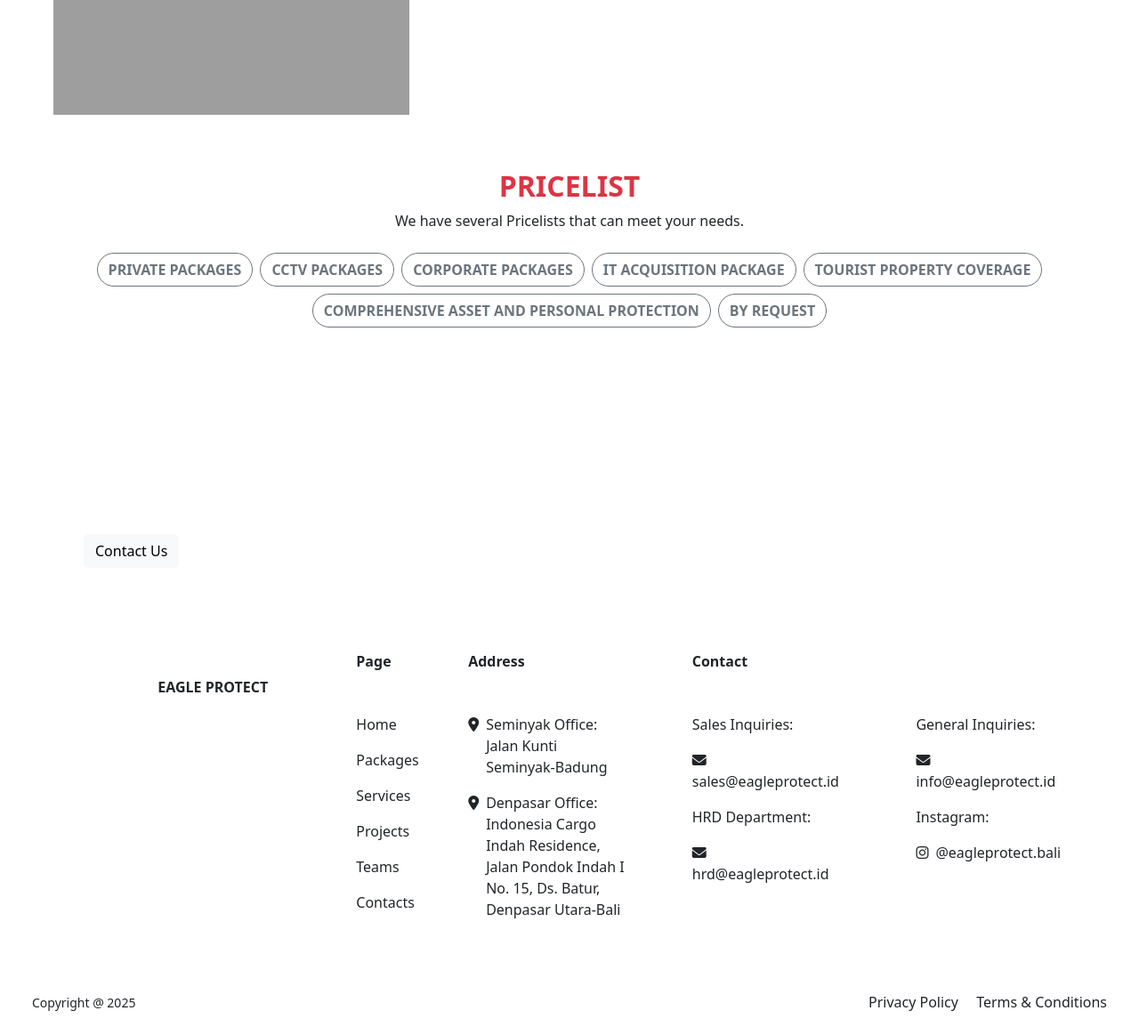
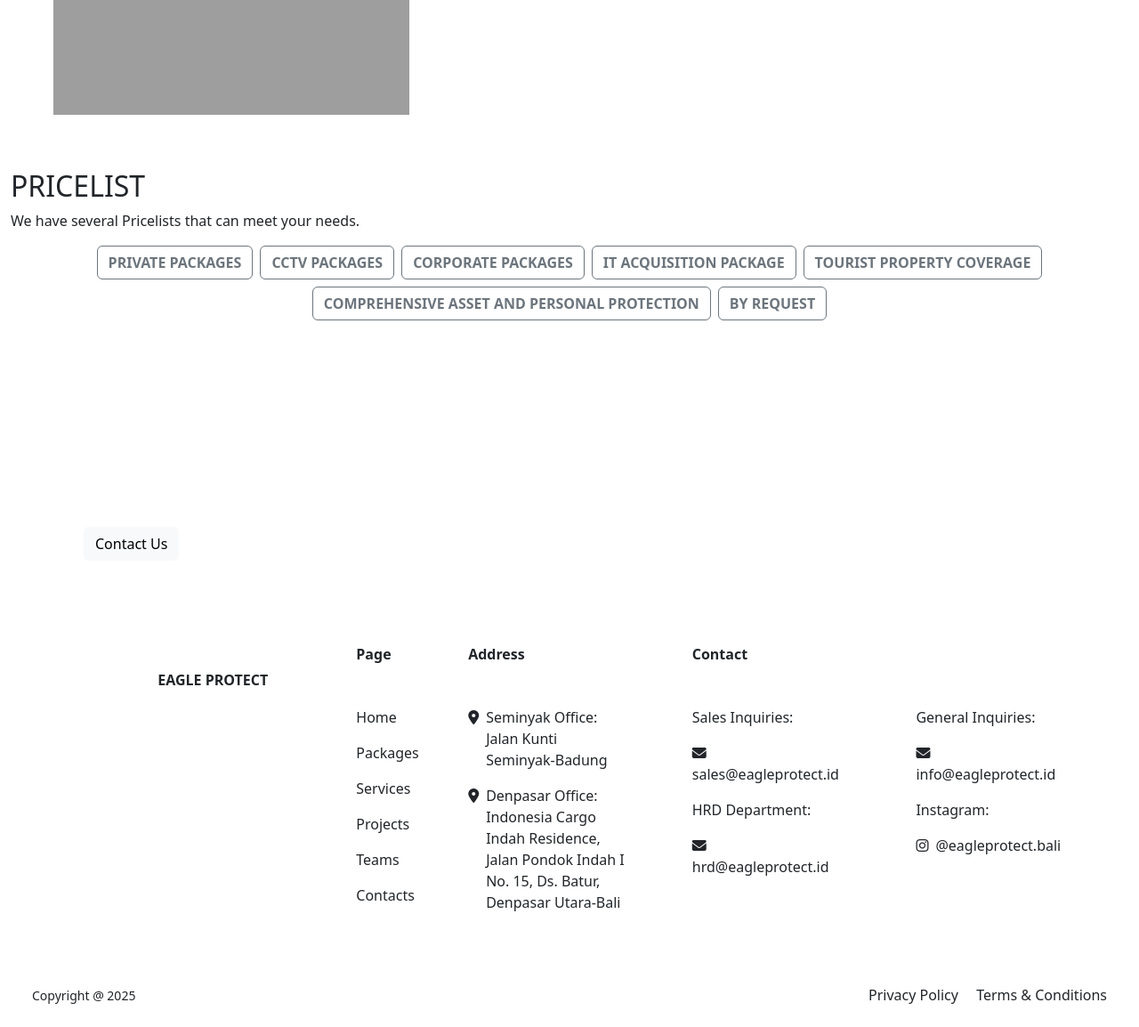
Before and after one commit to indrayanaade/eagleprotect-website, a CodeIgniter 4 app: the page made by app/Views/pricelist/index.php in a window 1280 px wide. Shown: the part 184-1338 px from the top of the page at 89% size. After the commit the page ends 1312 px from the top, so only its background shows below. Run offline with PHP 8.4 and a stand-in for CodeIgniter, Linux system fonts and the light colour scheme; the template is opened without the code that fills it, so the values that code supplies are empty; some libraries are stand-ins or nearby versions; grey boxes are pictures that could not be loaded.

Commit message:
update pricelist

```diff
--- a/app/Views/pricelist/index.php
+++ b/app/Views/pricelist/index.php
@@ -40,17 +40,17 @@
 
     <section class="pricelist">
         <div class="container-fluid my-5">
-            <h2 class="text-center fw-bold text-danger mb-2">PRICELIST</h2>
-            <p class="text-center mb-4">We have several Pricelists that can meet your needs.</p>
+            <h2 class="h2-roboto">PRICELIST</h2>
+            <p class="p-lato">We have several Pricelists that can meet your needs.</p>
 
             <div class="d-flex justify-content-center mb-5 flex-wrap gap-2">
-                <button class="btn btn-outline-secondary rounded-pill fw-semibold filter-btn" data-category="private">PRIVATE PACKAGES</button>
-                <button class="btn btn-outline-secondary rounded-pill fw-semibold filter-btn" data-category="cctv">CCTV PACKAGES</button>
-                <button class="btn btn-outline-secondary rounded-pill fw-semibold filter-btn" data-category="corporate">CORPORATE PACKAGES</button>
-                <button class="btn btn-outline-secondary rounded-pill fw-semibold filter-btn" data-category="it_acquisition">IT ACQUISITION PACKAGE</button>
-                <button class="btn btn-outline-secondary rounded-pill fw-semibold filter-btn" data-category="tourist_property">TOURIST PROPERTY COVERAGE</button>
-                <button class="btn btn-outline-secondary rounded-pill fw-semibold filter-btn" data-category="comp_asset">COMPREHENSIVE ASSET AND PERSONAL PROTECTION</button>
-                <button class="btn btn-outline-secondary rounded-pill fw-semibold filter-btn" data-category="by_request">BY REQUEST</button>
+                <button class="btn btn-outline-secondary fw-semibold filter-btn" data-category="private">PRIVATE PACKAGES</button>
+                <button class="btn btn-outline-secondary fw-semibold filter-btn" data-category="cctv">CCTV PACKAGES</button>
+                <button class="btn btn-outline-secondary fw-semibold filter-btn" data-category="corporate">CORPORATE PACKAGES</button>
+                <button class="btn btn-outline-secondary fw-semibold filter-btn" data-category="it_acquisition">IT ACQUISITION PACKAGE</button>
+                <button class="btn btn-outline-secondary fw-semibold filter-btn" data-category="tourist_property">TOURIST PROPERTY COVERAGE</button>
+                <button class="btn btn-outline-secondary fw-semibold filter-btn" data-category="comp_asset">COMPREHENSIVE ASSET AND PERSONAL PROTECTION</button>
+                <button class="btn btn-outline-secondary fw-semibold filter-btn" data-category="by_request">BY REQUEST</button>
             </div>
 
             <div class="swiper mySwiper">
@@ -69,21 +69,26 @@
                         <div class="swiper-slide package-item" data-category="<?= esc($category) ?>">
                             <div class="d-flex gap-3 flex-wrap justify-content-center px-2">
                                 <?php foreach ($group as $pkg) : ?>
-                                    <div class="p-2" style="flex: 0 0 30%;">
-                                        <div class="border rounded-4 p-4 d-flex flex-column justify-content-between text-center card-content h-100">
-                                            <div>
+                                <div class="stat-card">
+                                    <div class="card-price">
+                                        <div class="price">
                                             <h5 class="text-danger fw-bold"><?= esc($pkg['title']) ?></h5>
                                             <h4 class="fw-bold"><?= esc($pkg['price']) ?> <small class="text-muted">/ month</small></h4>
+                                        </div>
+                                    </div>
+                                    <div class="feature">
                                         <ul class="text-start list-unstyled mt-3">
                                             <?php foreach ($pkg['features'] as $feature) : ?>
-                                                        <li class="mb-2">
-                                                            <i class="fas fa-check-circle text-danger me-2"></i>
-                                                            <?= esc($feature) ?>
+                                                <li class="mb-2 d-flex align-items-start">
+                                                    <i class="fas fa-check-circle text-danger me-2 mt-1"></i>
+                                                    <span class="txt_feature"><?= esc($feature) ?></span>
                                                 </li>
                                             <?php endforeach; ?>
                                         </ul>
                                     </div>
-                                            <button class="btn btn-outline-danger mt-4 rounded-pill fw-semibold">CONTACT US</button>
+
+                                    <div class="btn-container">
+                                        <button class="btn btn-contact">CONTACT US</button>
                                     </div>
                                 </div>
                                 <?php endforeach; ?>
```
Also changed, not shown: public/assets/css/pricelist.css, public/assets/js/pricelist.js, 2 other files. Lines whose indentation alone changed are shown as unchanged.
